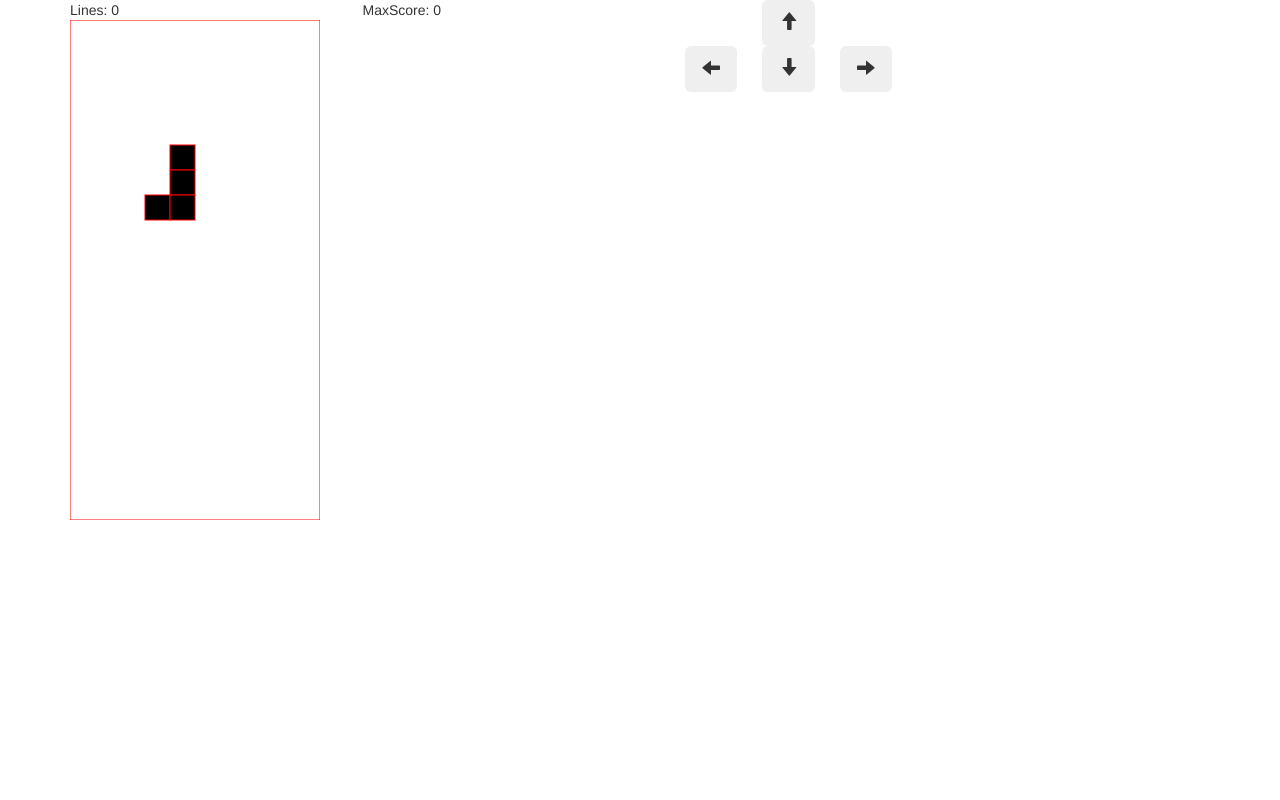
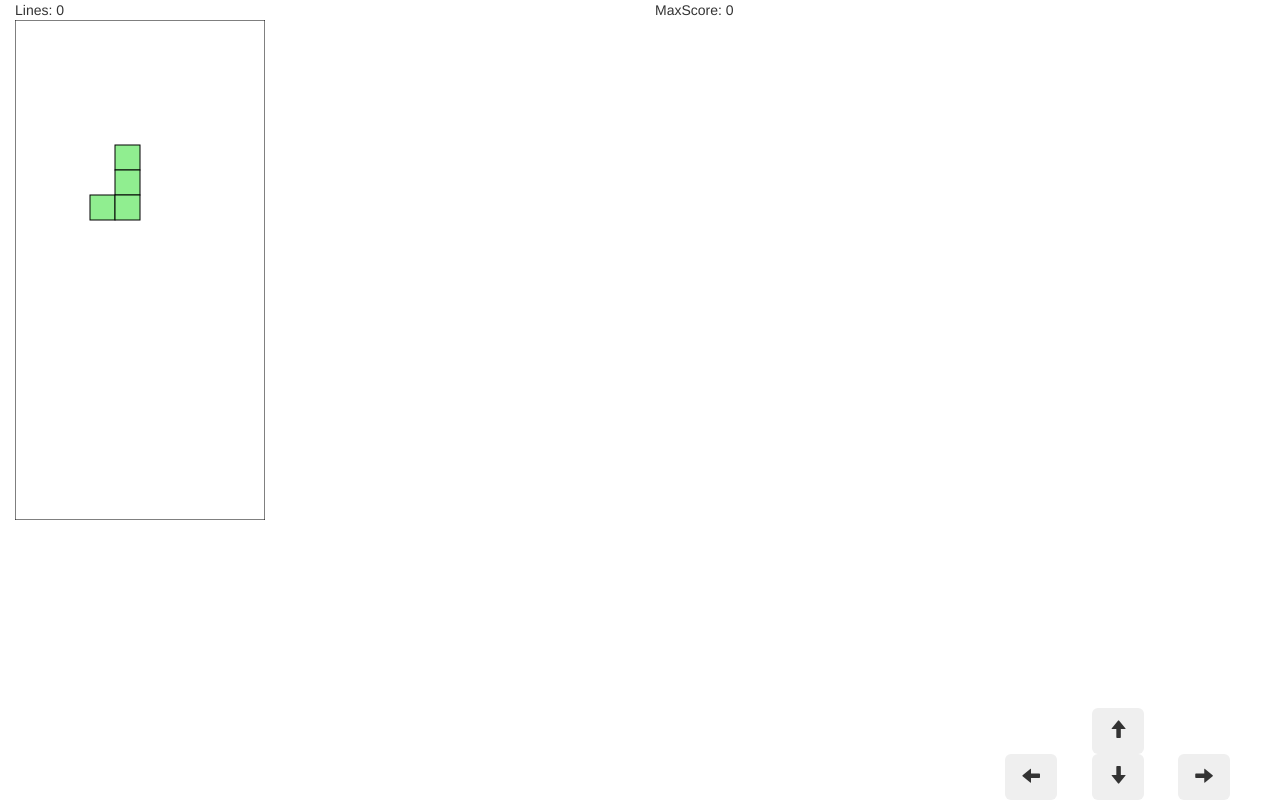
Before and after one commit to horodchukanton/Tetris, a plain HTML site: page index.html in a window 1280 px wide. Drawn offline with nearby package versions, Linux system fonts and the light colour scheme.

Commit message:
Changed colors.

```diff
--- a/index.html
+++ b/index.html
@@ -9,11 +9,7 @@
         integrity="sha384-BVYiiSIFeK1dGmJRAkycuHAHRg32OmUcww7on3RYdg4Va+PmSTsz/K68vbdEjh4u" crossorigin="anonymous">
 </head>
 <body>
-<div class="container">
-  <div class="row">
-
-    <div class="col-xs-6">
-
+<div class="container-fluid">
   <div class="row">
     <div class="col-xs-6">
       <span>Lines:</span>
@@ -25,11 +21,11 @@
     </div>
   </div>
 
+  <div class="row">
+    <div class="col-xs-9">
       <div id="canvas"></div>
-
     </div>
-
-    <div class="col-xs-3">
+    <div class="col-xs-3" style="position:absolute; bottom:0; right: 0">
       <div class="col-xs-12">
         <div class="col-xs-4"></div>
         <div class="col-xs-4">
@@ -49,16 +45,11 @@
         </div>
       </div>
     </div>
+  </div>
 
-
-
-  </div>
 </div>
 
 <script src='js/jquery.min.js'></script>
-<script src="https://maxcdn.bootstrapcdn.com/bootstrap/3.3.7/js/bootstrap.min.js"
-        integrity="sha384-Tc5IQib027qvyjSMfHjOMaLkfuWVxZxUPnCJA7l2mCWNIpG9mGCD8wGNIcPD7Txa"
-        crossorigin="anonymous"></script>
 <script src='js/raphael.min.js'></script>
 <script src='js/tetris.js'></script>
 </body>
--- a/js/tetris.js
+++ b/js/tetris.js
@@ -11,6 +11,9 @@ const KEY_DOWN  = 40;
 const RECT_SIZE    = 25;
 const FIELD_WIDTH  = 10;
 const FIELD_HEIGHT = 20;
+
+const RECT_COLOR = 'lightgreen';
+const RECT_STROKE = 'black';
 
 var paper = Raphael('canvas', FIELD_WIDTH * RECT_SIZE, FIELD_HEIGHT * RECT_SIZE);
 
@@ -30,7 +33,7 @@ function Field(width, height) {
 
   //Draw border
   paper.rect(0, 0, RECT_SIZE * FIELD_WIDTH, RECT_SIZE * FIELD_HEIGHT).attr({
-    stroke: 'red'
+    stroke: RECT_STROKE
   })
 }
 
@@ -48,8 +51,8 @@ Field.prototype.render = function () {
     row.forEach(function (col, x) {
       if (col)
         paper.rect(x * RECT_SIZE, y * RECT_SIZE, RECT_SIZE, RECT_SIZE).attr({
-          fill  : 'black',
-          stroke: 'red'
+          fill  : RECT_COLOR,
+          stroke: RECT_STROKE
         });
     })
   });
@@ -198,8 +201,8 @@ Figure.prototype.render = function () {
     row.forEach(function (col, x) {
       if (col)
         paper.rect((x + self.offset.x) * RECT_SIZE, (y + self.offset.y) * RECT_SIZE, RECT_SIZE, RECT_SIZE).attr({
-          fill  : 'black',
-          stroke: 'red'
+          fill  : RECT_COLOR,
+          stroke: RECT_STROKE
         });
     })
   });
```
Lines whose indentation alone changed are shown as unchanged.
